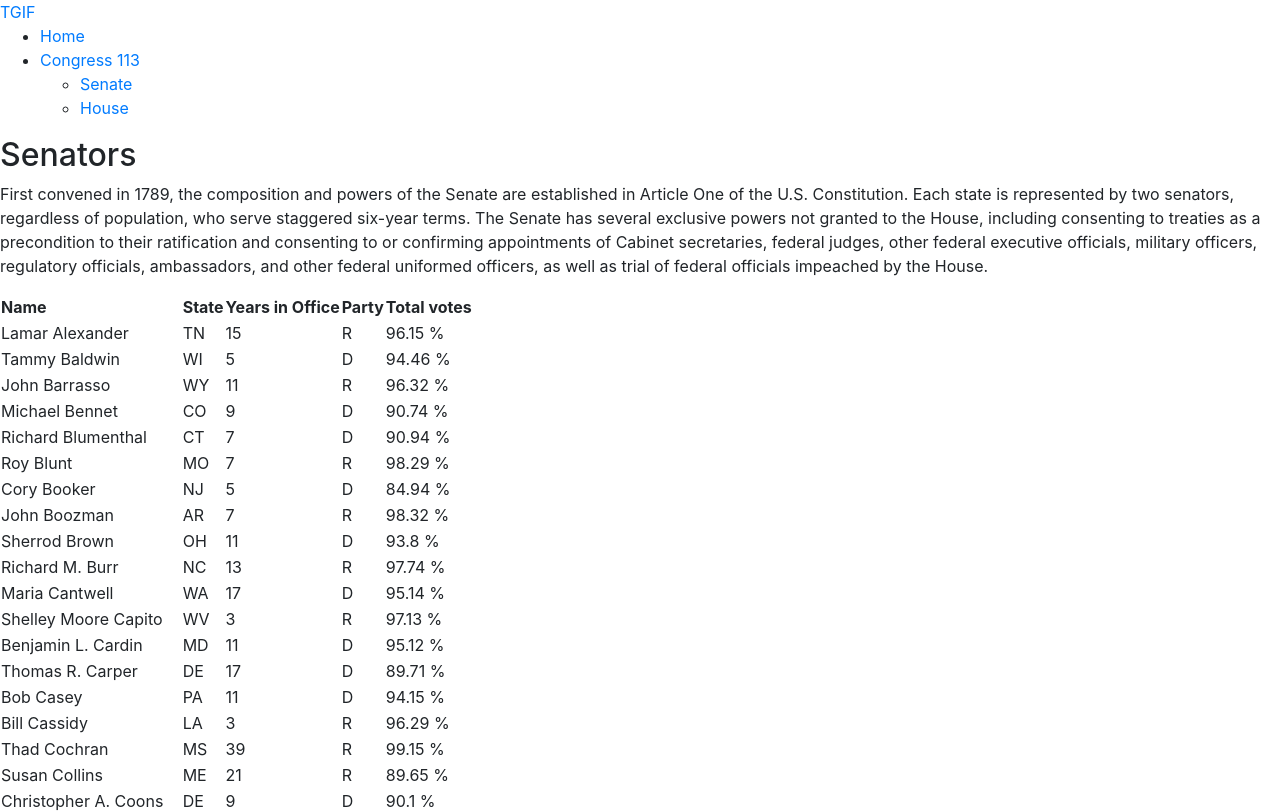
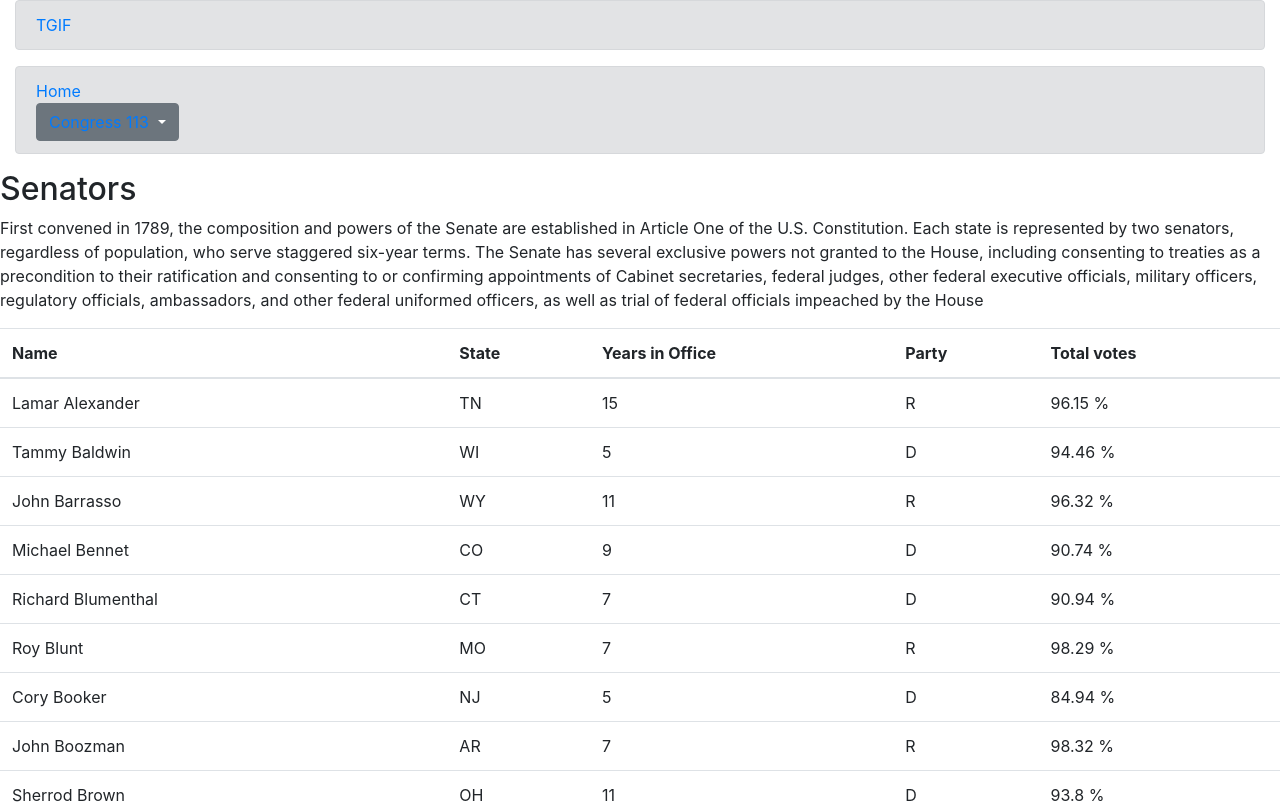
Before and after one commit to heikemiersch/TGIF, a plain HTML site: page senate.html in a window 1280 px wide. Shown: the top 811 px of the page. Drawn offline with nearby package versions, Linux system fonts and the light colour scheme.

Commit message:
styled table and nav with bootstrap

```diff
--- a/house.html
+++ b/house.html
@@ -39,7 +39,7 @@
             majority in the Electoral College.</p>
         <p>Each U.S. state is represented in the House in proportion to its population as measured in the census, but
             every state is entitled to at least one representative. </p>
-        <table id="house-data">
+        <table id="house-data" class="table table-hover">
             <thead>
                 <tr>
                     <th>Name</th>
@@ -54,14 +54,14 @@
             </tbody>
         </table>
     </div>
-
-    <script src="pro-congress-113-house.js"></script>
-    <script src="main.js"></script>
     <script src="http://code.jquery.com/jquery-1.12.4.min.js"
         integrity="sha256-ZosEbRLbNQzLpnKIkEdrPv7lOy9C27hHQ+Xp8a4MxAQ=" crossorigin="anonymous"></script>
     <script src="https://stackpath.bootstrapcdn.com/bootstrap/4.3.1/js/bootstrap.min.js"
         integrity="sha384-JjSmVgyd0p3pXB1rRibZUAYoIIy6OrQ6VrjIEaFf/nJGzIxFDsf4x0xIM+B07jRM" crossorigin="anonymous">
     </script>
+    <script src="pro-congress-113-house.js"></script>
+    <script src="main.js"></script>
+
 </body>
 
 </html>
--- a/main.js
+++ b/main.js
@@ -36,6 +36,10 @@ for (var r = 0; r < rows; r++) {
         "</td>"
     "</tr>";
 }
+
+// do i not have to insert this somewhere to make names links?
+// <li> < a href = "members[r].contact_form" > name </a></li >
+
 // console.log(table);
 // console.log(tbody);
 tbody.innerHTML = table;
--- a/senate.html
+++ b/senate.html
@@ -11,24 +11,38 @@
 </head>
 
 <body>
-    <nav>
-        <div>
-            <div>
+
+    <div>
+        <div class="container-fluid">
+            <div class="alert alert-secondary" role="alert">
                 <a href="#">TGIF</a>
             </div>
-            <ul>
-                <li><a href="#">Home</a></li>
-                <li>
-                    <a href="#">Congress 113</a>
-                    <ul>
-                        <li><a href="#">Senate</a></li>
-                        <li><a href="#">House</a></li>
-                    </ul>
-                </li>
-            </ul>
         </div>
-    </nav>
+        <div class="container-fluid">
+            <div class="alert alert-secondary" role="alert">
+                <nav class="nav">
+                    <div class="dropdown">
+                        <li class="nav-item">
+                            <a href="#">Home</a>
+                        </li>
+                        <li class="nav-item">
+                            <div class="dropdown">
+                                <button class="btn btn-secondary dropdown-toggle" type="button" id="dropdownMenuButton"
+                                    data-toggle="dropdown" aria-haspopup="true" aria-expanded="false">
+                                    <a href="#">Congress 113</a>
+                                </button>
 
+                                <div class="dropdown-menu" aria-labelledby="dropdownMenuButton">
+                                    <a class="dropdown-item" href="#">Senate</a>
+                                    <a class="dropdown-item" href="#">House</a>
+                                </div>
+                            </div>
+                        </li>
+                    </div>
+                </nav>
+            </div>
+        </div>
+    </div>
 
     <header>
         <div>
@@ -43,8 +57,9 @@
             treaties as a precondition to their ratification and consenting to or confirming appointments of Cabinet
             secretaries, federal judges, other federal executive officials, military officers, regulatory officials,
             ambassadors, and other federal uniformed officers, as well as trial of federal officials impeached by the
-            House.</p>
-        <table id="senate-data">
+            House
+        </p>
+        <table id="senate-data" class="table table-hover">
             <thead>
                 <tr>
                     <th>Name</th>
@@ -59,15 +74,13 @@
             </tbody>
         </table>
     </div>
-
-    <script src="pro-Congress-113-senate.js"></script>
-    <script src="main.js"></script>
     <script src="http://code.jquery.com/jquery-1.12.4.min.js"
         integrity="sha256-ZosEbRLbNQzLpnKIkEdrPv7lOy9C27hHQ+Xp8a4MxAQ=" crossorigin="anonymous"></script>
     <script src="https://stackpath.bootstrapcdn.com/bootstrap/4.3.1/js/bootstrap.min.js"
         integrity="sha384-JjSmVgyd0p3pXB1rRibZUAYoIIy6OrQ6VrjIEaFf/nJGzIxFDsf4x0xIM+B07jRM" crossorigin="anonymous">
     </script>
-
+    <script src="pro-Congress-113-senate.js"></script>
+    <script src="main.js"></script>
 </body>
 
 </html>
```
